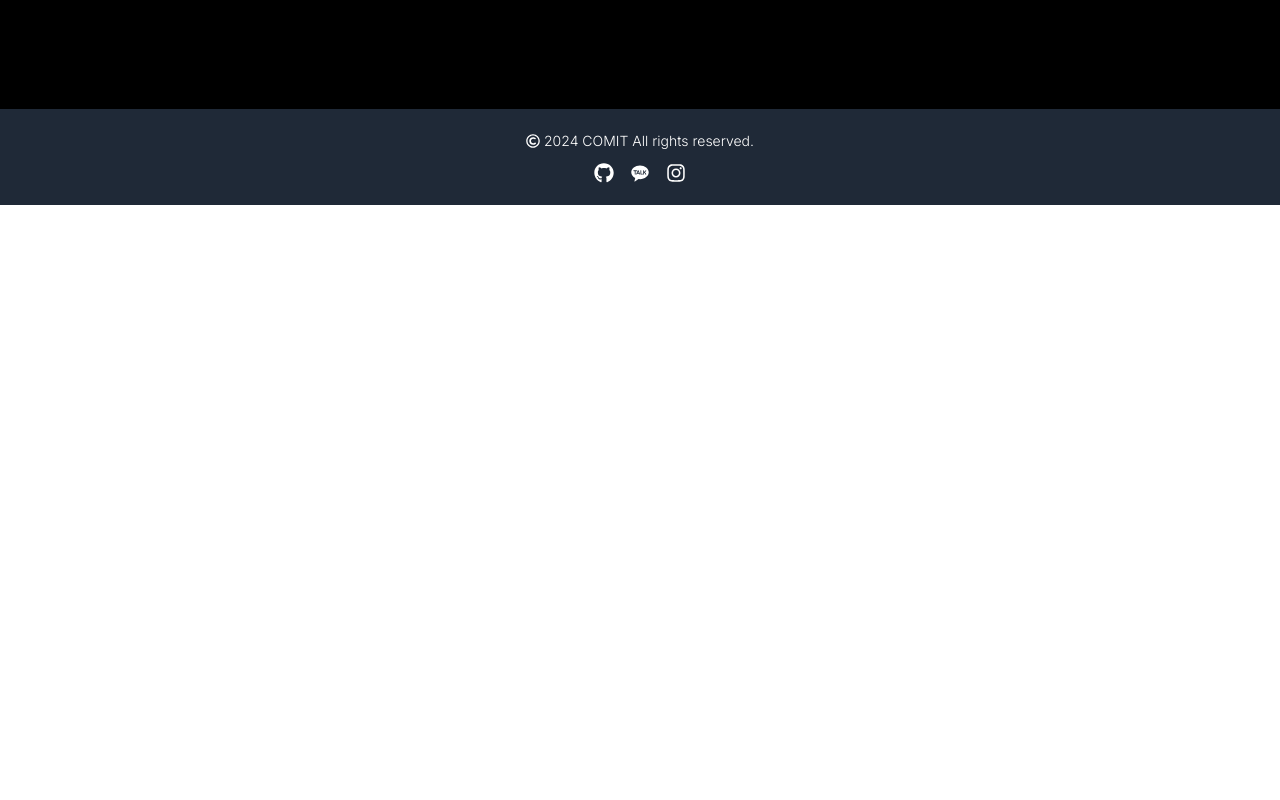
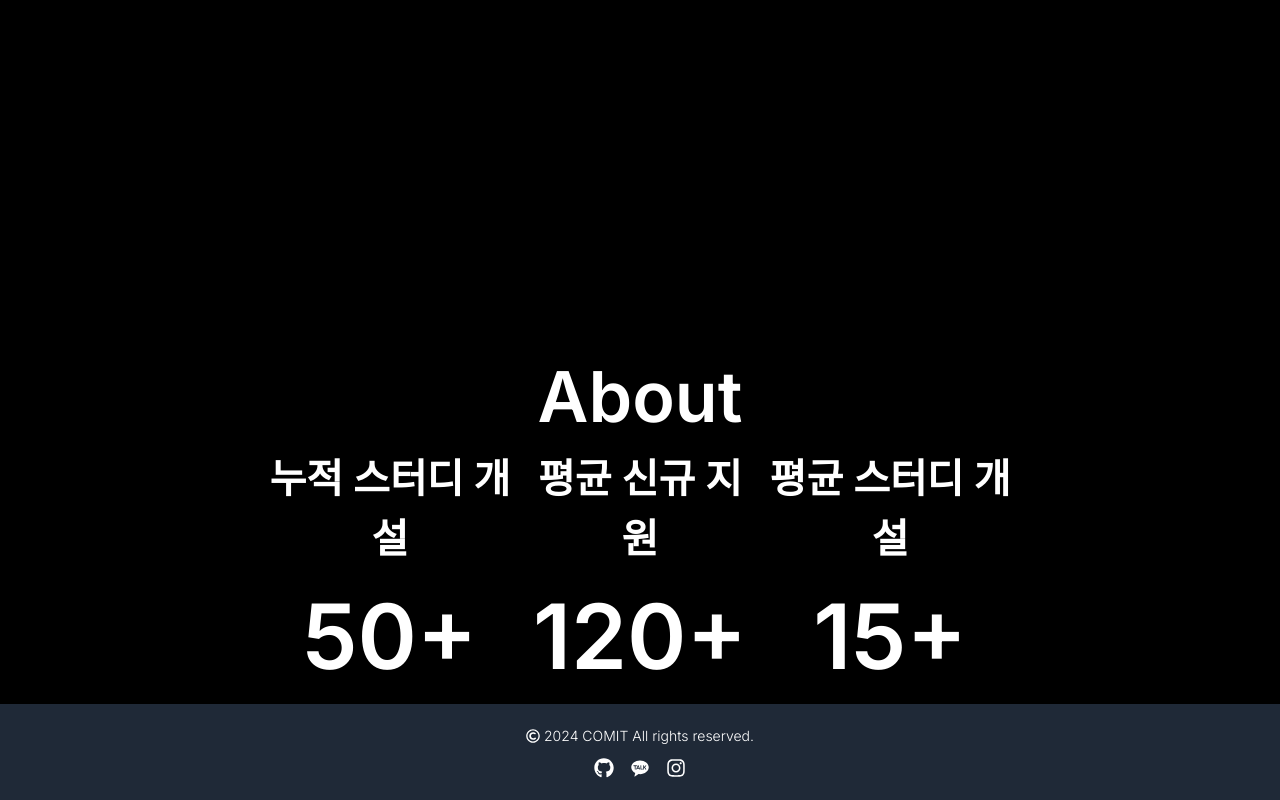
Before and after one commit to skku-comit/comit-website, a Next.js app: page / in a window 1280 px wide. Shown: the part 771-1571 px from the top of the page. Before the commit the page ends 976 px from the top, so only its background shows below. Built offline with nearby package versions, Linux system fonts and the light colour scheme.

Commit message:
about session complete just hard coding

```diff
--- a/app/(main)/page.tsx
+++ b/app/(main)/page.tsx
@@ -37,6 +37,25 @@ export default function Home() {
           </div>
         </div>
       </div>
+      <div className="mt-[26.4%] flex justify-center">
+        <div className="w-[60%]">
+          <p className="items-start text-[70px] font-semibold">About</p>
+          <div className="flex justify-between font-semibold">
+            <div>
+              <p className="text-[40px]">누적 스터디 개설</p>
+              <p className="text-[90px]">50+</p>
+            </div>
+            <div>
+              <p className="text-[40px]">평균 신규 지원</p>
+              <p className="text-[90px]">120+</p>
+            </div>
+            <div>
+              <p className="text-[40px]">평균 스터디 개설</p>
+              <p className="text-[90px]">15+</p>
+            </div>
+          </div>
+        </div>
+      </div>
     </div>
   )
 }
```
